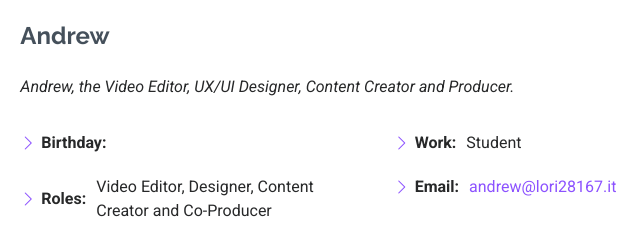
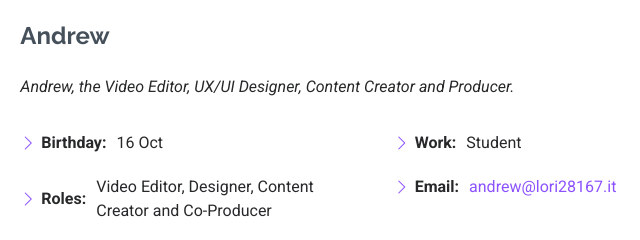
Before and after one commit to Andrew-Lori/Andrew-Lori.github.io, a plain HTML site: page index.html in a window 1280 px wide. Shown: the part 1000-1240 px from the top of the page, 525-1165 px from the left. Drawn offline with Linux system fonts and the light colour scheme.

Commit message:
Update index.html

```diff
--- a/index.html
+++ b/index.html
@@ -102,7 +102,7 @@
             <div class="row">
               <div class="col-lg-6">
                 <ul>
-                  <li><i class="bi bi-chevron-right"></i> <strong>Birthday:</strong> <span></span></li>
+                  <li><i class="bi bi-chevron-right"></i> <strong>Birthday:</strong> <span>16 Oct</span></li>
                   <li><i class="bi bi-chevron-right"></i> <strong>Roles:</strong> <span>Video Editor, Designer, Content Creator and Co-Producer</span></li>
                 </ul>
               </div>
```
